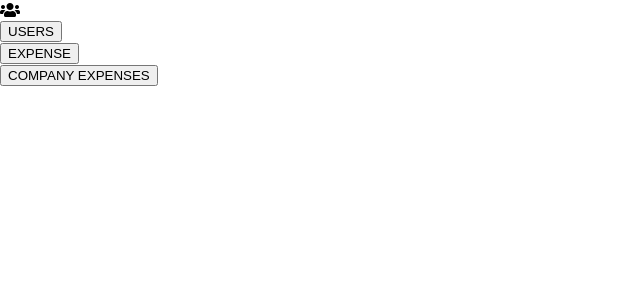
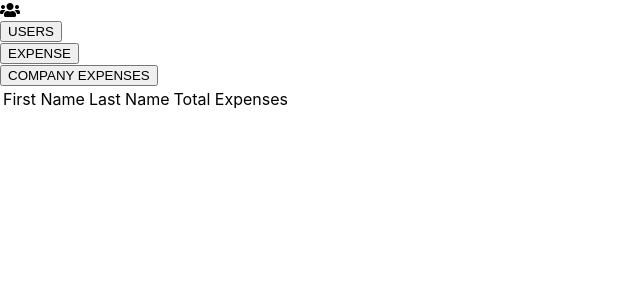
Before and after one commit to sebbyu/Data-Chart, a React (Create React App) app: page / in a window 1280 px wide. Shown: the top 300 px of the page, without its empty margins (0-640 px from the left). Built offline with nearby package versions, Linux system fonts and the light colour scheme.

Commit message:
table head added

```diff
--- a/src/components/js/Logo.js
+++ b/src/components/js/Logo.js
@@ -1,13 +1,9 @@
 import './../scss/Logo.scss';
 import propTypes from 'prop-types';
+// helper
+import {logoMap} from './../../helpers/pageMap';
 
 export default function Logo(props) {
-
-  var logoClass = new Map();
-  logoClass.set('USERS', 'fas fa-users');
-  logoClass.set('EXPENSE', 'fas fa-dollar-sign');
-  logoClass.set('COMPANY EXPENSES', 'fas fa-building');
-
 
   Logo.propTypes = {
     name: propTypes.string,
@@ -15,7 +11,7 @@ export default function Logo(props) {
 
   return (
     <div className="component-logo">
-      <span className={logoClass.get(props.name)}></span>
+      <span className={logoMap.get(props.name)}></span>
     </div>
   )
 }
--- a/src/components/js/Table.js
+++ b/src/components/js/Table.js
@@ -1,9 +1,25 @@
 import './../scss/Table.scss';
+// assets
+import jsonData from '../../assets/dummy_data.json';
+// Hooks
+import {useState} from 'react';
+// Component
+import TableHead from './TableHead';
+import TableBody from './TableBody';
 
-export default function Table() {
+
+export default function Table(props) {
+
+  const [data, setData] = useState(jsonData);
+
   return (
     <div className="component-table">
-
+      <table id="table">
+        <TableHead
+          currentPage={props.currentPage}/>
+        <tbody>
+        </tbody>
+      </table>
     </div>
   )
 }
--- /dev/null
+++ b/src/components/js/TableHead.js
@@ -0,0 +1,16 @@
+import './../scss/TableHead.scss';
+// Helper
+import {tableHeadMap} from './../../helpers/pageMap';
+
+export default function TableHead(props) {
+
+  return (
+    <thead className="component-table_head">
+      <tr id="table_head">
+        {tableHeadMap.get(props.currentPage).map((x,i) => {
+          return <td key={i}>{x}</td>
+        })}
+      </tr>
+    </thead>
+  )
+}
--- /dev/null
+++ b/src/helpers/pageMap.js
@@ -0,0 +1,16 @@
+const users = "USERS";
+const expense = "EXPENSE";
+const company_expenses = "COMPANY EXPENSES";
+
+const logoMap = new Map();
+logoMap.set(users, 'fas fa-users');
+logoMap.set(expense, 'fas fa-dollar-sign');
+logoMap.set(company_expenses, 'fas fa-building');
+
+const tableHeadMap = new Map();
+tableHeadMap.set(users, ['First Name', 'Last Name', 'Total Expenses']);
+tableHeadMap.set(expense, ['Full Name', 'Category', 'Cost', 'Date']);
+tableHeadMap.set(company_expenses, ['Category', 'Total Expenses']);
+
+export {logoMap};
+export {tableHeadMap};
--- a/src/views/js/App.js
+++ b/src/views/js/App.js
@@ -1,6 +1,7 @@
 import './../scss/App.scss';
 // Component
 import Navbar from './../../components/js/Navbar';
+import Table from './../../components/js/Table';
 // Hooks
 import {useState} from 'react';
 
@@ -22,6 +23,10 @@ export default function App() {
           currentPage={page}
           clickHandler={handleClick}/>
       </div>
+      <div className="component-app table">
+        <Table
+          currentPage={page}/>
+      </div>
     </div>
   )
 }
```
Also changed, not shown: src/components/js/TableBody.js (added), src/components/scss/TableBody.scss (added), src/components/scss/TableHead.scss (added).
